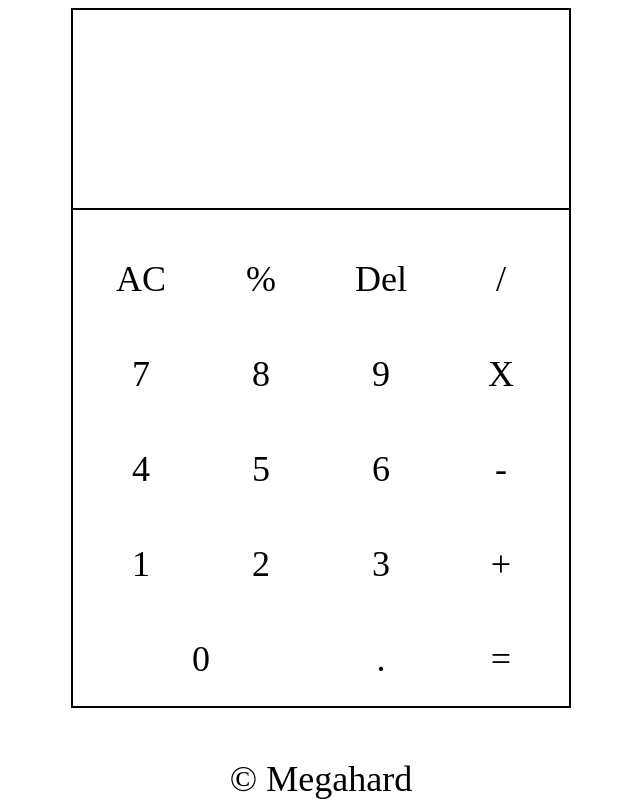
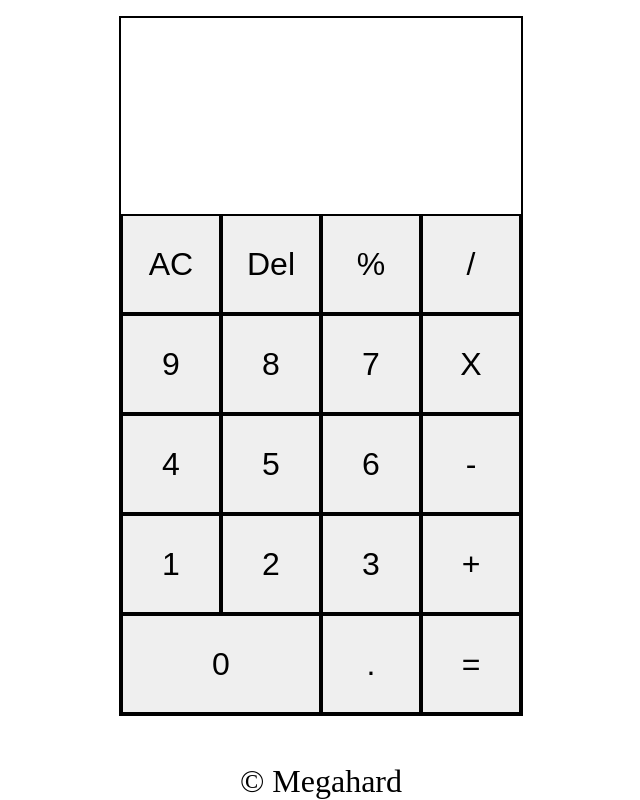
Before and after one commit to kart1k-g/odin-calculator, a plain HTML site: page index.html in a window 1280 px wide. Shown: the whole page, without its empty margins (319-959 px from the left). Drawn offline with Linux system fonts and the light colour scheme.

Commit message:
render the calculator using javascript

```diff
--- a/index.html
+++ b/index.html
@@ -9,93 +9,12 @@
 </head>
 <body>
     <div id="main-container">
-        <div id="top-container">
-            <div id="calculator-container">
-                <div id="display-container">
-                    <div id="inner-display">
-                        <p id="expression-container">
-
-                        </p>
-                    </div>
-                </div>
-                <div id="btn-container">
-                    <div class="row" id="row-1">
-                        <div id="ac-container" class="btn function">
-                            <span>AC</span>
-                        </div>
-                        <div id="modulus-container" class="btn function">
-                            <span>%</span>
-                        </div>
-                        <div id="delete-container" class="btn function">
-                            <span>Del</span>
-                        </div>
-                        <div id="divide-container" class="btn function">
-                            <span>/</span>
-                        </div>
-                    </div>
-                    <div class="row" id="row-2">
-                        <div id="seven-container" class="btn operand">
-                            <span>7</span>
-                        </div>
-                        <div id="eight-container" class="btn operand">
-                            <span>8</span>
-                        </div>
-                        <div id="nine-container" class="btn operand">
-                            <span>9</span>
-                        </div>
-                        <div id="multiply-container" class="btn function">
-                            <span>X</span>
-                        </div>
-                    </div>
-                    <div class="row" id="row-3">
-                        <div id="four-container" class="btn operand">
-                            <span>4</span>
-                        </div>
-                        <div id="five-container" class="btn operand">
-                            <span>5</span>
-                        </div>
-                        <div id="six-container" class="btn operand">
-                            <span>6</span>
-                        </div>
-                        <div id="subtract-container" class="btn function">
-                            <span>-</span>
-                        </div>
-                    </div>
-                    <div class="row" id="row-4">
-                        <div id="one-container" class="btn function operand">
-                            <span>1</span>
-                        </div>
-                        <div id="two-container" class="btn function operand">
-                            <span>2</span>
-                        </div>
-                        <div id="three-container" class="btn function operand">
-                            <span>3</span>
-                        </div>
-                        <div id="add-container" class="btn function">
-                            <span>+</span>
-                        </div>
-                    </div>
-                    <div class="row" id="row-5">
-                        <div id="zero-container" class="btn">
-                            <span>0</span>
-                        </div>
-                        <div id="dot-container" class="btn operand">
-                            <span>.</span>
-                        </div>
-                        <div id="equals-container" class="btn function">
-                            <span>=</span>
-                        </div>
-                    </div>
-
-                </div>
-            </div>
-        </div>
+        <div id="top-container"></div>
         <div id="bottom-container">
-            <footer id="footer">
-                &#169 Megahard
+            <footer>
+                &#169; Megahard
             </footer>
         </div>
-
     </div>
 </body>
 </html>
--- a/script.js
+++ b/script.js
@@ -1,4 +1,62 @@
+function createCalculator(){
+    const calculatorContainer=document.createElement("div");
+    calculatorContainer.id="calculator-container";
+
+    const display=createDisplay();
+    const btns=createBtns();
+
+    calculatorContainer.appendChild(display);
+    calculatorContainer.appendChild(btns);
+
+    return calculatorContainer;
+}
+function createDisplay(){
+    const displayContainer=document.createElement("div");
+    displayContainer.id="display-container";
+
+    return displayContainer;
+}
+function createBtns(){
+    const btnLabels=[["AC", "Del", "%", "/"],
+    ["9", "8", "7", "X"],
+    ["4", "5", "6", "-"],
+    ["1", "2", "3", "+"],
+    ["0", ".", "="]];
+
+    const btnIDs=[["ac", "delete", "modulus", "divide"],
+    ["nine", "eight", "seven", "multiply"],
+    ["four", "five", "six", "subtract"],
+    ["one", "two", "three", "add"],
+    ["zero", "point", "equals"]];
+
+    const btnContainer=document.createElement("div");
+    btnContainer.id="btn-container";
+
+    btnLabels.forEach((btnRow, row)=>{
+        const rowContainer=document.createElement("div");
+        rowContainer.id=`row-${row+1}`;
+        rowContainer.classList.add("row-container");
+
+        btnRow.forEach((btnLabel, col)=>{
+            const btn=document.createElement("button");
+            btn.id=btnIDs[row][col];
+            btn.classList.add("btn");
+
+            btn.textContent=btnLabels[row][col];
+
+            rowContainer.appendChild(btn);
+        });
+
+        btnContainer.appendChild(rowContainer);
+    });
+    return btnContainer;
+}
+
 function initialise(){
+    console.log("Hia");
+    const topContainer=document.querySelector("#top-container");
+    const calculator=createCalculator();
+    topContainer.appendChild(calculator);
+}
 
-}
-window.addEventListener("load",initialise);
+window.addEventListener("load", initialise);
--- a/styles.css
+++ b/styles.css
@@ -3,69 +3,43 @@
     margin: 0px;
     padding: 0px;
     border: 0px;
+    font-size: 32px;
 }
 #main-container{
-    height: 100vh;
-
     display: flex;
     flex-direction: column;
     justify-content: space-between;
     align-items: center;
+
+    height: 100vh;
 }
 #top-container{
-    padding-top: 1vh;
+    padding-top: 2vh;
 }
 #calculator-container{
     display: flex;
     flex-direction: column;
-    align-items: center;
     justify-content: space-between;
 
-    width: 500px;
+    max-width: 450px;
     height: 700px;
-    /* width: 26vw;
-    height: 65vh;  */
+
     border: 2px solid black;
-
-    font-size: 36px;
 }
 #display-container{
-    /* width: 26vw;
-    height: 15vh; */
-    width: 500px;
-    height: 200px;
-
-    display: flex;
-    flex-direction: column-reverse;
-
-    border-bottom: 2px solid black;
+    width: 400px;
+    height: 160px;
 }
-#inner-display{
-    display: flex;
-    flex-direction: row-reverse;
-}
-.row{
-    display: flex;
-    flex-wrap: wrap;
+#zero{
+    flex-grow: 2;
 }
 .btn{
-    /* width: 6vw;
-    height: 10vh; */
-    width: 120px;
-    height: 95px;
+    width: 100px;
+    height: 100px;
+    user-select: none;
 
+    border: 2px solid black;
+}
+.row-container{
     display: flex;
-    align-items: center;
-    justify-content: center;
-
-
 }
-#zero-container{
-    flex: 2;
-}
-p{
-    text-align: right;
-}
-footer{
-    font-size: 36px;
-}
```
